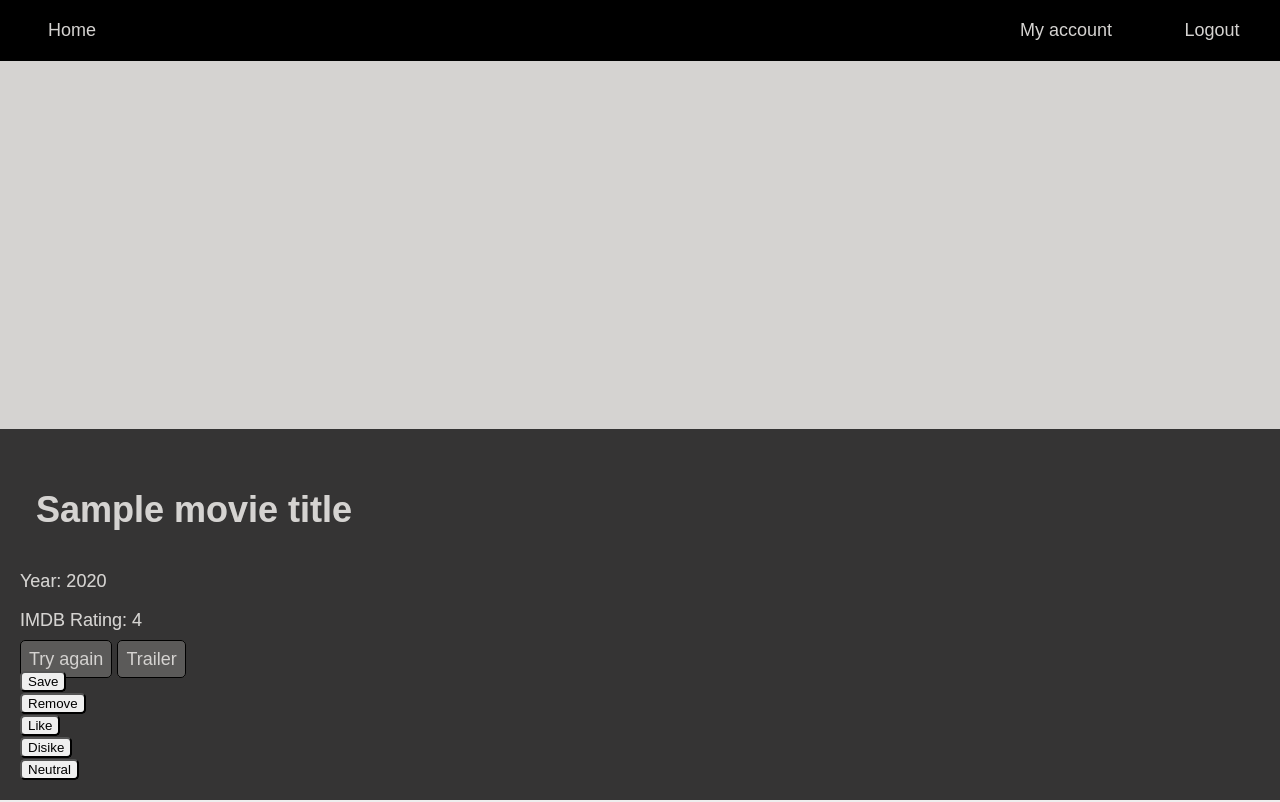
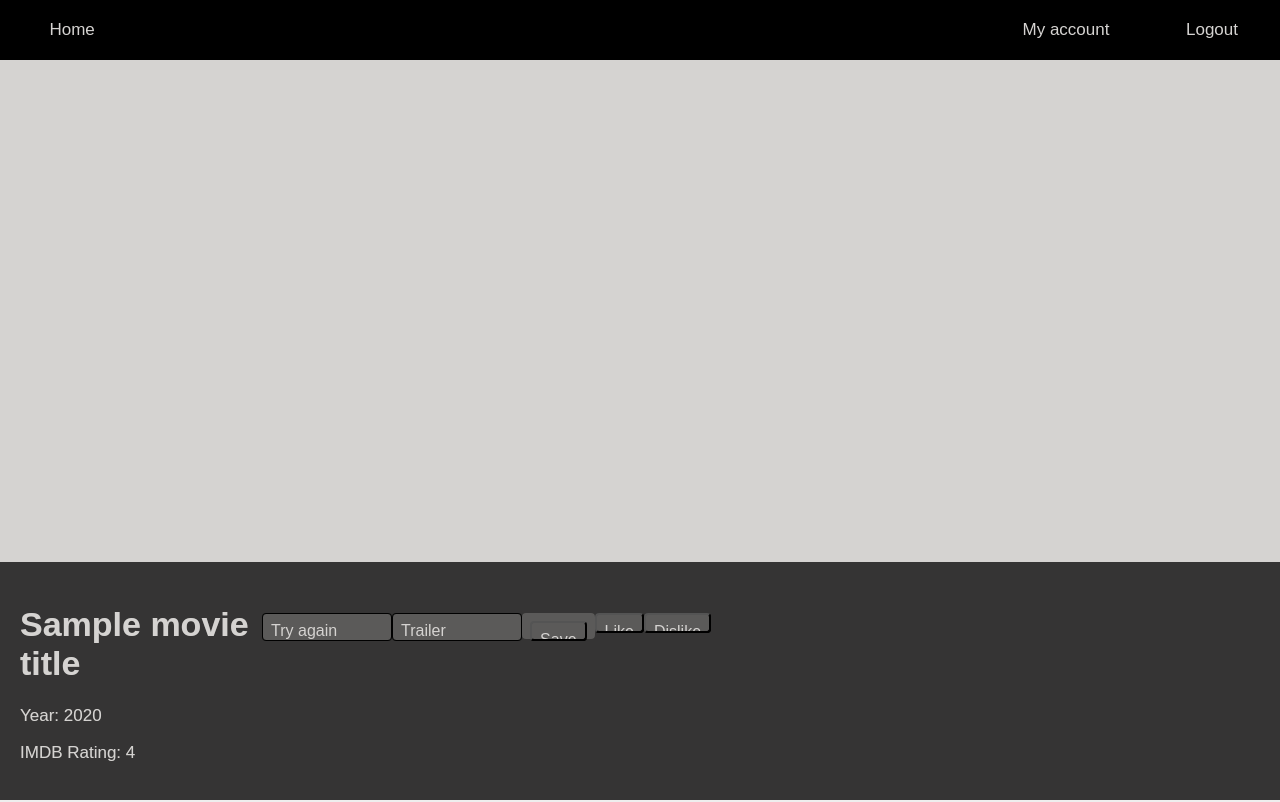
Before and after one commit to tomday8/WhistlejacketFinal, a Flask app: template templates/movies.html in a window 1280 px wide. Run offline with Flask 2, Linux system fonts and the light colour scheme; a user stored in the database is signed in; tables that the repository leaves empty hold one stand-in row (values such as "Sample post"); the template is opened without the code that fills it: most values are stand-ins (such as "Sample title", 1, 10 or a date in 2020).

Commit message:
intial styling, work in progress

```diff
--- a/templates/movies.html
+++ b/templates/movies.html
@@ -12,7 +12,7 @@
 body {
   margin: 0;
   font-family: sans-serif;
-  font-size: 18px;
+  font-size: 17px;
 }
 
 .content {
@@ -22,6 +22,8 @@ body {
   color: rgb(213, 211, 209);
   width: 100%;
   padding: 20px;
+  display: flex;
+  align-items:baseline;
 }
 
 .header {
@@ -33,22 +35,45 @@ body {
   padding: 20px;
 }
 
-.moviebuttons {
+/* .moviebuttons {
   color: rgb(213, 211, 209);
   right: 0px;
-  /* border: solid 1px black;
-  border-radius: 5px; */
   text-decoration: none;
   padding: 0.5rem;
   width: 4rem;
   background-color: rgb(91, 90, 89);
-  border-radius: 5px;
+} */
+
+.moviebuttons {
+  color: rgb(213, 211, 209);
+  text-decoration: none;
+  padding: 0.5rem;
+  /* width: 4rem; */
+  height: 10px;
+  background-color: rgb(91, 90, 89);
+  display: inline-block;
+  border-radius: 4px;
+  /* text-align: center; */
+  font-size: 1rem;
 }
 
+/* input[type=submit] {
+  height: 2.5rem;
+} */
 
 .video-container{
   width: 100vw;
   height: 100vh;
+}
+
+.heading {
+  padding: 0;
+}
+
+.allbuttons {
+  display: flex;
+  width: 100%;
+  height: 100%;
 }
 
 iframe {
@@ -85,42 +110,51 @@ iframe {
        </div>
 
        <div class="content">
-        <h1>{{movie_title}}</h1>
+        <div>
+        <h1 class="heading">{{movie_title}}</h1>
         <p>Year: {{movie_year}}</p>
         <p>IMDB Rating: {{movie_rating}}</p>
-
+        </div>
+        <div class="allbuttons">
           <a class="moviebuttons" href="/movies">Try again</a>
           <a class="moviebuttons" href={{trailer_link}}>Trailer</a>
 
-          <form action="{{url_for('save')}}", method="post">
+
+          <form action="{{url_for('save')}}", method="post" class="moviebuttons">
             <input type="hidden" name="user_id" value="{{current_user.id}}">
             <input type="hidden" name="movie_id" value="{{movie_id}}">
-            <input type="submit" value="Save">
+            <input type="submit" value="Save" class="moviebuttons">
           </form>
 
-          <form action="{{url_for('remove')}}", method="post">
+          <!-- <form action="{{url_for('remove')}}", method="post">
             <input type="hidden" name="user_id" value="{{current_user.id}}">
             <input type="hidden" name="movie_id" value="{{movie_id}}">
             <input type="submit" value="Remove">
-          </form>
+          </form> -->
 
-          <form action="{{url_for('like')}}", method="post">
+          <!-- <form action="{{url_for('like')}}", method="post">
             <input type="hidden" name="user_id" value="{{current_user.id}}">
             <input type="hidden" name="movie_id" value="{{movie_id}}">
             <input type="submit" value="Like">
-          </form>
+          </form> -->
+
+          <form action="{{url_for('like')}}" method="post">
+            <input type="hidden" name="user_id" value="{{current_user.id}}">
+            <input type="hidden" name="movie_id" value="{{movie_id}}">
+            <input  type="submit" value="Like" class="moviebuttons">
+        </form>
 
           <form action="{{url_for('dislike')}}", method="post">
             <input type="hidden" name="user_id" value="{{current_user.id}}">
             <input type="hidden" name="movie_id" value="{{movie_id}}">
-            <input type="submit" value="Disike">
+            <input class="moviebuttons" type="submit" value="Dislike">
           </form>
-
-          <form action="{{url_for('neutral')}}", method="post">
+        </div>
+          <!-- <form action="{{url_for('neutral')}}", method="post">
             <input type="hidden" name="user_id" value="{{current_user.id}}">
             <input type="hidden" name="movie_id" value="{{movie_id}}">
             <input type="submit" value="Neutral">
-          </form>
+          </form> -->
       </div>
 
       <div class="header">
```
